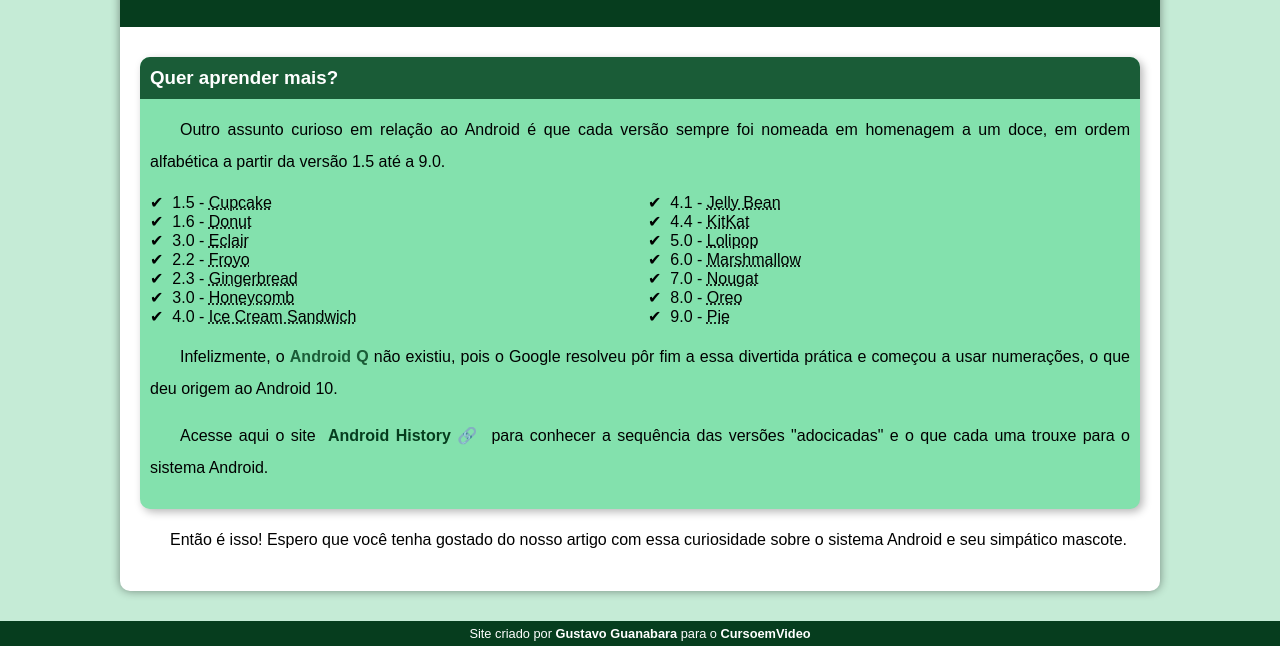
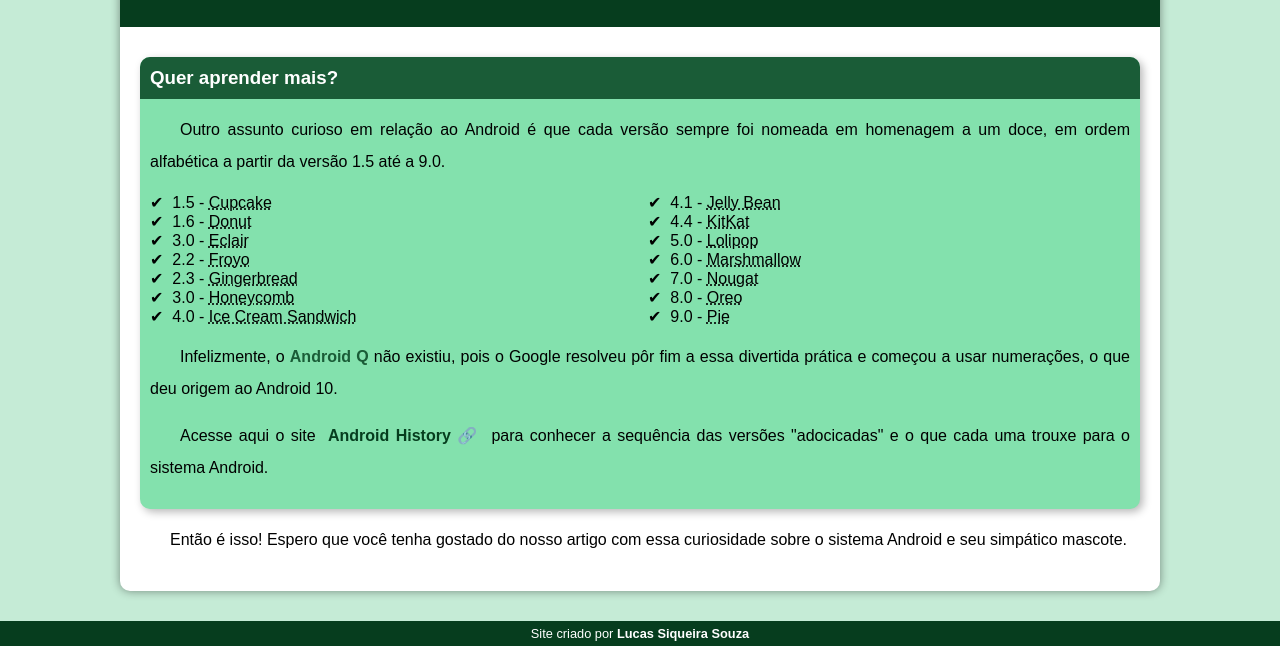
Before and after one commit to lucassiqueirasouza/projeto-android, a plain HTML site: page index.html in a window 1280 px wide. Shown: the part 2440-3086 px from the top of the page. Drawn offline with Linux system fonts and the light colour scheme.

Commit message:
mudança no footer

```diff
--- a/index.html
+++ b/index.html
@@ -81,7 +81,7 @@
         </article>
     </main>
     <footer>
-        <p>Site criado por <a href="https://gustavoguanabara.github.io/" target="_blank">Gustavo Guanabara</a> para o <a href="https://www.youtube.com/c/CursoemV%C3%ADdeo" target="_blank">CursoemVideo</a></p>
+        <p>Site criado por <a href="https://www.linkedin.com/in/lucas-siqueira-30a345164/" target="_blank">Lucas Siqueira Souza</a></p>
     </footer>
 </body>
 </html>
```
